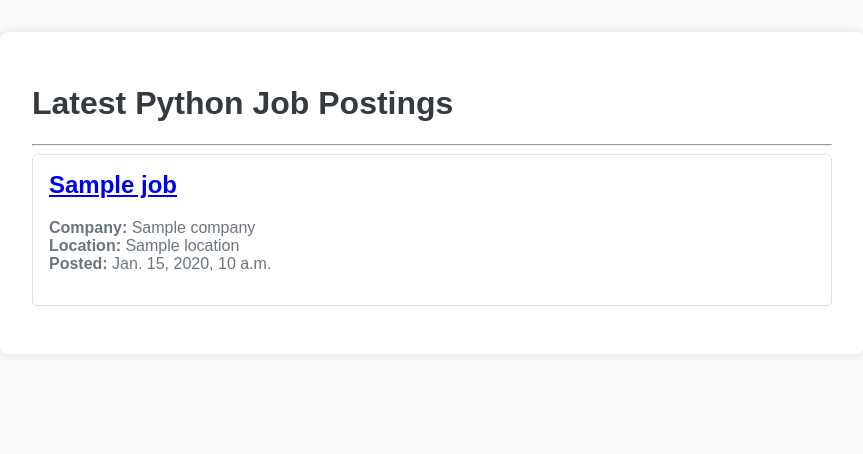
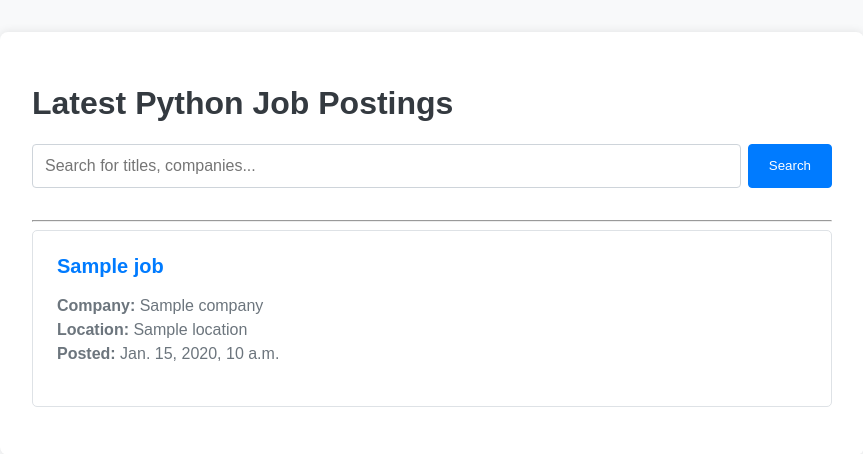
Before and after one commit to Tilooo/Aggre, a Django app: template scraper/templates/scraper/job_list.html in a window 1280 px wide. Shown: the top 454 px of the page, without its empty margins (208-1071 px from the left). Run offline with Django 5.2, Linux system fonts and the light colour scheme; the template is opened without the code that fills it: most values are stand-ins (such as "Sample title", 1, 10 or a date in 2020); data that the repository does not hold is empty.

Commit message:
5. a Search Bar html template.

```diff
--- a/scraper/templates/scraper/job_list.html
+++ b/scraper/templates/scraper/job_list.html
@@ -7,15 +7,28 @@
         body { font-family: sans-serif; margin: 2em; background-color: #f8f9fa; }
         .container { max-width: 800px; margin: auto; background-color: #ffffff; padding: 2em; border-radius: 8px; box-shadow: 0 0 10px rgba(0,0,0,0.1); }
         h1 { color: #343a40; }
-        .job { border: 1px solid #dee2e6; padding: 1em; margin-bottom: 1em; border-radius: 5px; }
-        .job h2 { margin-top: 0; }
-        .job-meta { color: #6c757d; }
+        .job { border: 1px solid #dee2e6; padding: 1.5em; margin-bottom: 1em; border-radius: 5px; }
+        .job h2 { margin-top: 0; font-size: 1.25em; }
+        .job h2 a { text-decoration: none; color: #007bff; }
+        .job h2 a:hover { text-decoration: underline; }
+        .job-meta { color: #6c757d; line-height: 1.5; }
+        .search-form { margin-bottom: 2em; display: flex; }
+        .search-input { flex-grow: 1; padding: 0.75em; border: 1px solid #ced4da; border-radius: 4px; font-size: 1em; }
+        .search-button { padding: 0.75em 1.5em; border: 1px solid #007bff; background-color: #007bff; color: white; border-radius: 4px; cursor: pointer; margin-left: 0.5em; }
+        .search-button:hover { background-color: #0056b3; }
     </style>
 </head>
 <body>
 
     <div class="container">
         <h1>Latest Python Job Postings</h1>
+
+        <!-- search form -->
+        <form class="search-form" method="GET" action="">
+            <input class="search-input" type="text" name="q" placeholder="Search for titles, companies..." value="{{ search_query }}">
+            <button class="search-button" type="submit">Search</button>
+        </form>
+
         <hr>
 
         {% for job in jobs %}
@@ -28,7 +41,7 @@
                 </p>
             </div>
         {% empty %}
-            <p>No jobs have been scraped yet. Run the scrape_jobs command!</p>
+            <p>No jobs found matching your criteria.</p>
         {% endfor %}
     </div>
 
```
